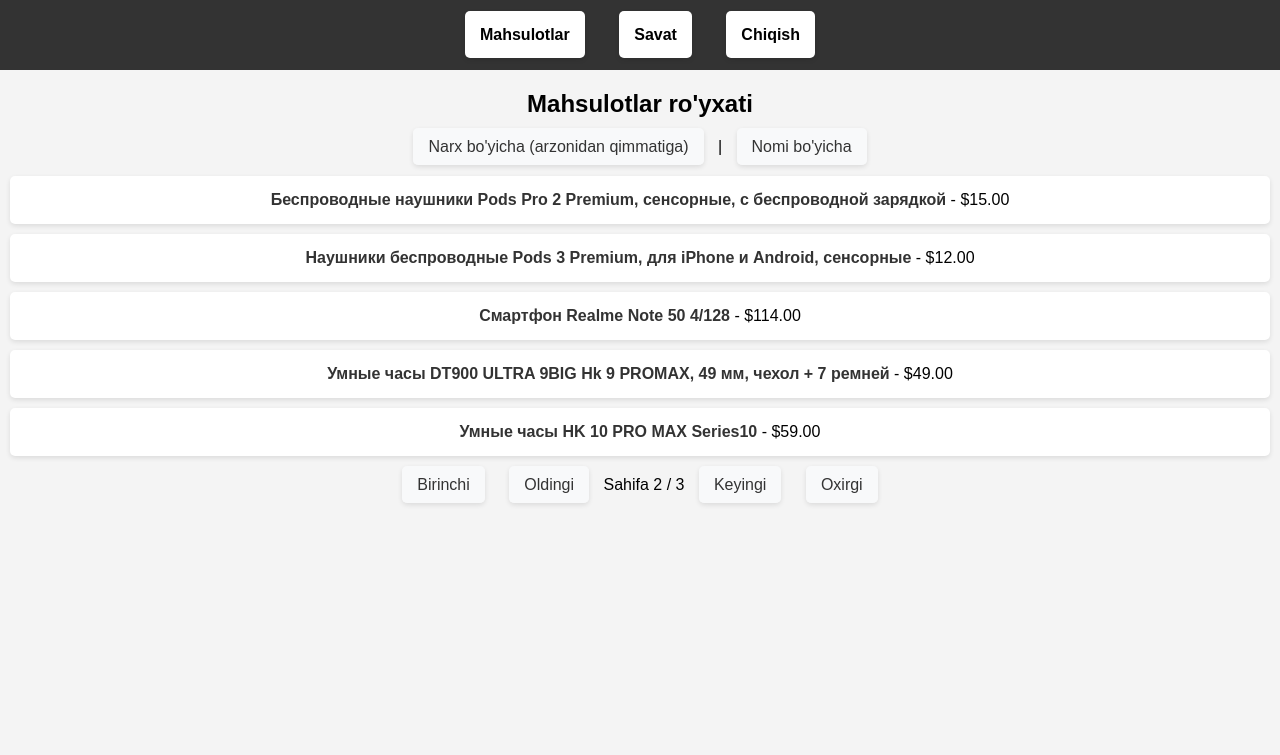
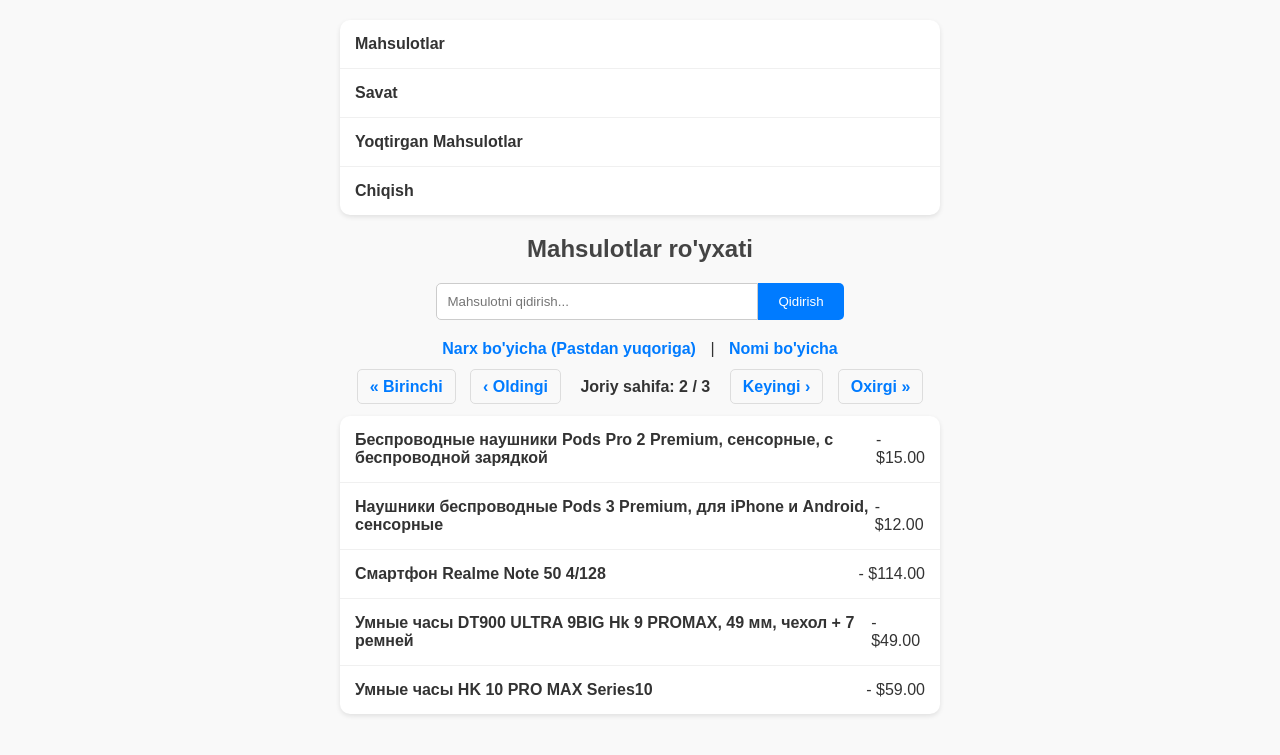
Before and after one commit to solihhhh/pro, a Django app: page /products/?page=2 in a window 1280 px wide. Shown: the top 755 px of the page. Run offline with Django 5.2, Linux system fonts and the light colour scheme; a user stored in the database is signed in; data comes from the database, SQL or seed files in the repository; both versions use the stored data as it was after the commit.

Commit message:
basic code

```diff
--- a/main/static/styles.css
+++ b/main/static/styles.css
@@ -1,98 +1,128 @@
-/* Umumiy sozlamalar */
+/* Umumiy uslub */
 body {
     font-family: Arial, sans-serif;
-    background-color: #f4f4f4;
     margin: 0;
     padding: 0;
+    background-color: #f9f9f9;
+    color: #333;
 }
 
-nav {
-    background-color: #333;
-    padding: 10px 0;
+h2 {
     text-align: center;
+    margin: 20px 0;
+    color: #444;
 }
 
-nav ul {
-    list-style-type: none;
-    padding: 0;
+/* Qidiruv formasi */
+form {
+    display: flex;
+    justify-content: center;
+    margin: 20px 0;
 }
 
-nav ul li {
-    display: inline;
-    margin: 0 15px;
+form input[type="text"] {
+    padding: 10px;
+    width: 300px;
+    border: 1px solid #ccc;
+    border-radius: 5px 0 0 5px;
+    outline: none;
 }
 
-nav ul li a {
-    color:  #000;
-    text-decoration: none;
-    font-size: 16px;
+form button {
+    padding: 10px 20px;
+    background-color: #007bff;
+    color: white;
+    border: none;
+    border-radius: 0 5px 5px 0;
+    cursor: pointer;
+    transition: background-color 0.3s ease;
 }
 
-nav ul li a:hover {
-    text-decoration: underline;
+form button:hover {
+    background-color: #0056b3;
 }
 
-/* Mahsulotlar ro'yxati uchun */
-h2 {
+/* Sortlash havolalari */
+div {
     text-align: center;
-    margin-top: 20px;
-    font-size: 24px;
+    margin: 10px 0;
 }
 
+div a {
+    color: #007bff;
+    text-decoration: none;
+    margin: 0 10px;
+    font-weight: bold;
+    transition: color 0.3s ease;
+}
+
+div a:hover {
+    color: #0056b3;
+}
+
+/* Mahsulotlar ro'yxati */
 ul {
     list-style-type: none;
     padding: 0;
-    text-align: center;
+    margin: 20px auto;
+    max-width: 600px;
+    background-color: white;
+    border-radius: 10px;
+    box-shadow: 0 2px 5px rgba(0, 0, 0, 0.1);
 }
 
 ul li {
-    background-color: white;
-    margin: 10px;
     padding: 15px;
-    border-radius: 5px;
-    box-shadow: 0 2px 5px rgba(0, 0, 0, 0.1);
-    transition: transform 0.3s ease;
+    border-bottom: 1px solid #f0f0f0;
+    display: flex;
+    justify-content: space-between;
+    align-items: center;
 }
 
-ul li:hover {
-    transform: scale(1.05);
+ul li:last-child {
+    border-bottom: none;
 }
 
 ul li a {
+    text-decoration: none;
+    color: #333;
+    font-size: 16px;
     font-weight: bold;
-    color: #333;
-    text-decoration: none;
 }
 
 ul li a:hover {
     color: #007bff;
 }
 
-/* Sortlash tugmalari */
-div {
+/* Bo'sh ro'yxat uchun */
+ul li.empty {
+    text-align: center;
+    padding: 20px;
+    color: #777;
+    font-style: italic;
+}
+.pagination {
     text-align: center;
     margin: 20px 0;
 }
 
-div a {
-    font-size: 16px;
-    color: #333;
+.pagination a {
     text-decoration: none;
-    padding: 10px 15px;
-    margin: 0 10px;
+    color: #007bff;
+    margin: 0 5px;
+    padding: 8px 12px;
+    border: 1px solid #ddd;
     border-radius: 5px;
-    background-color: #f8f9fa;
-    box-shadow: 0 2px 5px rgba(0, 0, 0, 0.1);
+    transition: background-color 0.3s ease, color 0.3s ease;
 }
 
-div a:hover {
+.pagination a:hover {
     background-color: #007bff;
     color: white;
 }
 
-/* Mahsulot narxi */
-ul li span.price {
+.pagination span {
     font-weight: bold;
-    color: #28a745;
-    font-size: 18px;
+    margin: 0 10px;
+    color: #333;
 }
--- a/main/templates/main/base.html
+++ b/main/templates/main/base.html
@@ -13,6 +13,7 @@
         <li><a href="{% url 'product_list' %}">Mahsulotlar</a></li>
         {% if user.is_authenticated %}
         <li><a href="{% url 'cart_view' %}">Savat</a></li>
+        <li><a href="{% url 'liked_products' %}">Yoqtirgan Mahsulotlar</a></li>
         <li><a href="{% url 'logout' %}">Chiqish</a></li>
         {% else %}
         <li><a href="{% url 'login' %}">Kirish</a></li>
--- a/main/templates/main/product_list.html
+++ b/main/templates/main/product_list.html
@@ -3,34 +3,41 @@
 {% block content %}
 <h2>Mahsulotlar ro'yxati</h2>
 
+<!-- Qidiruv formasi -->
+<form method="get" action="">
+    <input class="inputt" type="text" name="q" placeholder="Mahsulotni qidirish..." value="{{ query|default:'' }}">
+    <button type="submit">Qidirish</button>
+</form>
+
+<!-- Sortlash havolalari -->
 <div>
-    <a href="?sort_by=price_asc">Narx bo'yicha (arzonidan qimmatiga)</a> |
-    <a href="?sort_by=name">Nomi bo'yicha</a>
+    <a href="?sort_by=price_asc{% if query %}&q={{ query }}{% endif %}">Narx bo'yicha (Pastdan yuqoriga)</a> |
+    <a href="?sort_by=name{% if query %}&q={{ query }}{% endif %}">Nomi bo'yicha</a>
+</div>
+<!-- Pagination -->
+<div class="pagination">
+    {% if page_obj.has_previous %}
+        <a href="?page=1{% if query %}&q={{ query }}{% endif %}{% if sort_by %}&sort_by={{ sort_by }}{% endif %}">&laquo; Birinchi</a>
+        <a href="?page={{ page_obj.previous_page_number }}{% if query %}&q={{ query }}{% endif %}{% if sort_by %}&sort_by={{ sort_by }}{% endif %}">&lsaquo; Oldingi</a>
+    {% endif %}
+
+    <span>Joriy sahifa: {{ page_obj.number }} / {{ page_obj.paginator.num_pages }}</span>
+
+    {% if page_obj.has_next %}
+        <a href="?page={{ page_obj.next_page_number }}{% if query %}&q={{ query }}{% endif %}{% if sort_by %}&sort_by={{ sort_by }}{% endif %}">Keyingi &rsaquo;</a>
+        <a href="?page={{ page_obj.paginator.num_pages }}{% if query %}&q={{ query }}{% endif %}{% if sort_by %}&sort_by={{ sort_by }}{% endif %}">Oxirgi &raquo;</a>
+    {% endif %}
 </div>
 
+
+<!-- Mahsulotlar ro'yxati -->
 <ul>
-    {% for product in page_obj %}
+    {% for product in products %}
         <li>
             <a href="{% url 'product_detail' product.id %}">{{ product.name }}</a> - ${{ product.price }}
         </li>
     {% empty %}
-        <li>Mahsulotlar mavjud emas.</li>
+        <li>Mahsulotlar topilmadi.</li>
     {% endfor %}
 </ul>
-
-<div class="pagination">
-    <span class="step-links">
-        {% if page_obj.has_previous %}
-            <a href="?page=1{% if request.GET.sort_by %}&sort_by={{ request.GET.sort_by }}{% endif %}">Birinchi</a>
-            <a href="?page={{ page_obj.previous_page_number }}{% if request.GET.sort_by %}&sort_by={{ request.GET.sort_by }}{% endif %}">Oldingi</a>
-        {% endif %}
-
-        <span>Sahifa {{ page_obj.number }} / {{ page_obj.paginator.num_pages }}</span>
-
-        {% if page_obj.has_next %}
-            <a href="?page={{ page_obj.next_page_number }}{% if request.GET.sort_by %}&sort_by={{ request.GET.sort_by }}{% endif %}">Keyingi</a>
-            <a href="?page={{ page_obj.paginator.num_pages }}{% if request.GET.sort_by %}&sort_by={{ request.GET.sort_by }}{% endif %}">Oxirgi</a>
-        {% endif %}
-    </span>
-</div>
 {% endblock %}
--- a/main/urls.py
+++ b/main/urls.py
@@ -6,6 +6,8 @@ urlpatterns = [
     path('login/', views.user_login, name='login'),
     path('logout/', views.user_logout, name='logout'),
     path('cart/', views.cart_view, name='cart_view'),
+    path('liked-products/', views.liked_products, name='liked_products'),
+    path('like-product/<int:product_id>/', views.like_product, name='like_product'),
     path('products/', views.product_list, name='product_list'),
     path('product/<int:product_id>/', views.product_detail, name='product_detail'),
     path('product/<int:product_id>/like/', views.like_product, name='like_product'),
--- a/main/views.py
+++ b/main/views.py
@@ -39,20 +39,31 @@ def user_logout(request):
 
 
 def product_list(request):
+    query = request.GET.get('q', '')
     sort_by = request.GET.get('sort_by', 'name')
-    if sort_by == 'price_asc':
-        products = Product.objects.all().order_by('price')
-    elif sort_by == 'name':
-        products = Product.objects.all().order_by('name')
+
+    # Qidiruv va sortlash
+    if query:
+        products = Product.objects.filter(name__icontains=query)
     else:
         products = Product.objects.all()
 
-    paginator = Paginator(products, 5)
+    if sort_by == 'price_asc':
+        products = products.order_by('price')
+    elif sort_by == 'name':
+        products = products.order_by('name')
+
+    # Pagination
+    paginator = Paginator(products, 5)  # Har bir sahifada 5 mahsulot
     page_number = request.GET.get('page')
     page_obj = paginator.get_page(page_number)
 
-    return render(request, 'main/product_list.html', {'page_obj': page_obj})
-
+    return render(request, 'main/product_list.html', {
+        'products': page_obj,  # Mahsulotlar sahifaga bo'linadi
+        'query': query,
+        'paginator': paginator,
+        'page_obj': page_obj,
+    })
 def product_detail(request, product_id):
     product = get_object_or_404(Product, id=product_id)
     likes = Like.objects.filter(product=product)
@@ -61,24 +72,23 @@ def product_detail(request, product_id):
 
 
 @login_required
+def liked_products(request):
+
+    liked_products = Like.objects.filter(user=request.user, liked=True).values_list('product', flat=True)
+    products = Product.objects.filter(id__in=liked_products)
+    return render(request, 'main/liked_products.html', {'liked_products': products})
+
+@login_required
 def like_product(request, product_id):
+
     product = get_object_or_404(Product, id=product_id)
-    user_like = Like.objects.filter(product=product, user=request.user).first()
+    user_like, created = Like.objects.get_or_create(product=product, user=request.user)
 
     if user_like:
         user_like.liked = not user_like.liked
         user_like.save()
-    else:
-        Like.objects.create(product=product, user=request.user, liked=True)
 
-    likes = Like.objects.filter(product=product)
-
-    return render(request, 'main/product_detail.html', {
-        'product': product,
-        'likes': likes,
-        'user_like': user_like,
-    })
-
+    return redirect('liked_products')
 
 @login_required
 def add_comment(request, product_id):
```
Also changed, not shown: main/templates/main/liked_products.html (added, +19 -0 lines), main/templates/main/product_detail.html (+3 -6 lines), db.sqlite3. Lines whose indentation alone changed are shown as unchanged.
